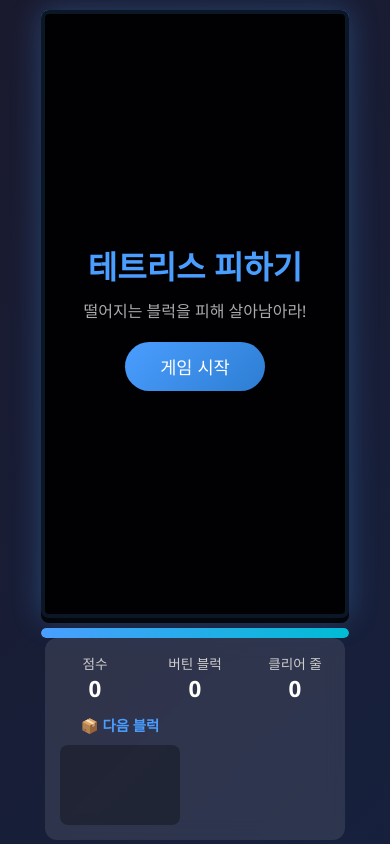
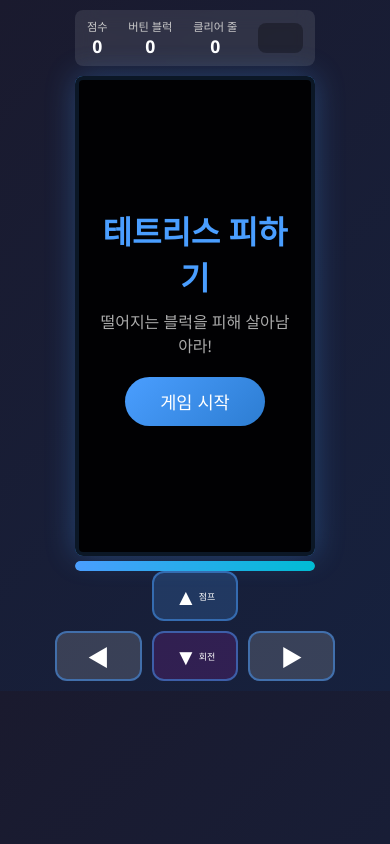
Before and after one commit to lleso0/webgame-tetris, a plain HTML site: page index.html in a window 390 px wide. Shown: the top 844 px of the page. Drawn offline with Linux system fonts and the light colour scheme.

Commit message:
Update index.html
.

```diff
--- a/index.html
+++ b/index.html
@@ -3,7 +3,7 @@
 <head>
     <meta charset="UTF-8">
     <meta name="viewport" content="width=device-width, initial-scale=1.0, maximum-scale=1.0, user-scalable=no">
-    <title>테트리스 피하기</title>
+    <title>테트리스 피하기 - 모바일 최적화본</title>
     <style>
         * {
             margin: 0;
@@ -11,20 +11,22 @@
             box-sizing: border-box;
             /* 모바일 터치 시 파란색 깜빡임 제거 */
             -webkit-tap-highlight-color: transparent;
-            /* 텍스트 선택 방지 */
+            /* 텍스트 선택 및 롱터치 팝업 방지 */
             user-select: none;
             -webkit-user-select: none;
+            -webkit-touch-callout: none;
         }
 
         body {
             background: linear-gradient(135deg, #1a1a2e 0%, #16213e 100%);
             min-height: 100vh;
+            min-height: -webkit-fill-available; /* 모바일 주소창 대응 */
             display: flex;
             flex-direction: column;
             justify-content: center;
             align-items: center;
             font-family: 'Segoe UI', sans-serif;
-            overflow: hidden;
+            overflow: hidden; /* 스크롤 방지 */
             padding: 10px;
         }
 
@@ -44,6 +46,7 @@
             border-radius: 8px;
             box-shadow: 0 0 30px rgba(74, 158, 255, 0.3);
             background-color: #0a0a15;
+            display: block;
             max-width: 100%;
             height: auto;
         }
@@ -118,7 +121,7 @@
         .controls p {
             font-size: 0.85em;
             color: #eee;
-            margin-bottom: 30px;
+            margin-bottom: 8px;
         }
 
         .key {
@@ -133,10 +136,10 @@
             display: none;
             grid-template-columns: repeat(3, 1fr);
             grid-template-rows: repeat(2, 1fr);
-            gap: 12px;
+            gap: 10px;
             width: 100%;
-            max-width: 320px;
-            margin-top: 25px;
+            max-width: 280px;
+            margin-top: 15px;
         }
 
         .touch-btn {
@@ -144,11 +147,11 @@
             border: 2px solid rgba(74, 158, 255, 0.5);
             border-radius: 12px;
             color: white;
-            font-size: 1.6em;
+            font-size: 1.4em;
             display: flex;
             justify-content: center;
             align-items: center;
-            height: 60px;
+            height: 50px;
             cursor: pointer;
             transition: background 0.1s;
         }
@@ -251,25 +254,75 @@
         /* 📱 모바일 디바이스 스타일 (화면 가로가 768px 이하) */
         @media (max-width: 768px) {
             body {
-                justify-content: flex-start;
-                overflow-y: auto;
+                justify-content: center;
+                overflow: hidden;
             }
             .game-wrapper {
                 flex-direction: column;
                 align-items: center;
-                gap: 15px;
+                gap: 10px;
+            }
+
+            /* 모바일에서 게임 가로폭에 맞춰 캔버스 크기 다운사이징 */
+            #gameCanvas {
+                width: 240px;
+                height: 480px;
+            }
+
+            /* 점수판을 상단 레이아웃으로 변경 */
+            .info-panel {
+                width: 240px;
+                display: flex;
+                flex-direction: row;
+                justify-content: space-between;
+                align-items: center;
+                padding: 8px 12px;
+                border-radius: 8px;
+                order: -1; /* 캔버스보다 위로 올림 */
+            }
+            .info-panel h2, .controls { display: none; }
+
+            .stat {
+                flex-direction: column;
+                margin-bottom: 0;
+                align-items: center;
+            }
+            .stat-label { font-size: 0.7em; }
+            .stat-value { font-size: 1.1em; }
+
+            .next-block {
+                margin-top: 0;
+                padding-top: 0;
+                border-top: none;
+                display: flex;
+                flex-direction: column;
+                align-items: center;
+            }
+            .next-block h3 { display: none; } /* 텍스트 숨김 */
+            #nextBlockCanvas {
+                width: 45px;
+                height: 30px;
+            }
+
+            .mobile-pad {
+                display: grid;
+            }
+        }
+
+        /* 📱 높이가 극단적으로 작은 모바일 대응 (아이폰 SE 등) */
+        @media (max-height: 700px) and (max-width: 768px) {
+            #gameCanvas {
+                width: 200px;
+                height: 400px;
             }
             .info-panel {
-                width: 300px;
-                display: flex;
-                flex-wrap: wrap;
-                justify-content: space-between;
-                padding: 15px;
+                width: 200px;
+                padding: 5px 10px;
             }
-            .info-panel h2, .controls { display: none; } /* 설명란은 모바일에서 숨김 */
-            .stat { flex-direction: column; min-width: 70px; }
-            .next-block { margin-top: 0; padding-top: 0; border-top: none; }
-            .mobile-pad { display: grid; } /* 모바일 패드 표시 */
+            .stat-value { font-size: 1em; }
+            #nextBlockCanvas { width: 36px; height: 24px; }
+            .touch-btn { height: 42px; font-size: 1.2em; }
+            .mobile-pad { max-width: 240px; margin-top: 10px; gap: 6px; }
         }
     </style>
 </head>
@@ -447,7 +500,7 @@
 
                         if (this.x + this.width > blockLeft + 2 && this.x < blockRight - 2) {
                             if (this.vy >= 0 && this.y + this.height > blockTop && this.y + this.height < blockBottom && this.y < blockTop) {
-                                this.y = blockTop - this.height;
+                                    this.y = blockTop - this.height;
                                 this.vy = 0;
                                 this.onGround = true;
                                 this.jumpCount = 0;
@@ -666,16 +719,16 @@
             if (!nextTetromino) return;
             const shape = nextTetromino.shape;
             const color = nextTetromino.color;
-            const blockSize = 20;
+            const blockSize = nextCanvas.width / 6; // 모바일 축소 대응 유연한 크기 계산
             const offsetX = (nextCanvas.width - shape[0].length * blockSize) / 2;
             const offsetY = (nextCanvas.height - shape.length * blockSize) / 2;
             for (let y = 0; y < shape.length; y++) {
                 for (let x = 0; x < shape[0].length; x++) {
                     if (shape[y][x]) {
                         nextCtx.fillStyle = color;
-                        nextCtx.fillRect(offsetX + x * blockSize, offsetY + y * blockSize, blockSize - 2, blockSize - 2);
+                        nextCtx.fillRect(offsetX + x * blockSize, offsetY + y * blockSize, blockSize - 1, blockSize - 1);
                         nextCtx.fillStyle = 'rgba(255,255,255,0.3)';
-                        nextCtx.fillRect(offsetX + x * blockSize, offsetY + y * blockSize, blockSize - 2, 4);
+                        nextCtx.fillRect(offsetX + x * blockSize, offsetY + y * blockSize, blockSize - 1, 3);
                     }
                 }
             }
@@ -738,11 +791,11 @@
             indicator.classList.remove('hidden', 'tracking', 'locked', 'dropping');
             timerBar.classList.remove('tracking', 'locked');
             if (blockPhase === 'tracking') {
-                indicator.textContent = '🎯 추적 중... (회전: ▼)';
+                indicator.textContent = '🎯 추적 중...';
                 indicator.classList.add('tracking');
                 timerBar.classList.add('tracking');
             } else if (blockPhase === 'locked') {
-                indicator.textContent = '⚠️ 위치 고정! 피해!';
+                indicator.textContent = '⚠️ 위치 고정!';
                 indicator.classList.add('locked');
                 timerBar.classList.add('locked');
             } else if (blockPhase === 'dropping') {
@@ -820,22 +873,25 @@
         });
         window.addEventListener('keyup', (e) => { keys[e.code] = false; });
 
-        // 📱 모바일 터치 이벤트 바인딩 함수
+        // 📱 모바일 터치 이벤트 바인딩 함수 (터치 유실 방지 및 기본 동작 제어 적용)
         function setupMobileButton(elementId, keyCode) {
             const btn = document.getElementById(elementId);
 
-            btn.addEventListener('touchstart', (e) => {
+            const onPress = (e) => {
                 e.preventDefault();
                 keys[keyCode] = true;
-
                 if (keyCode === 'ArrowUp' && gameRunning && player) player.jump();
                 if (keyCode === 'ArrowDown' && gameRunning) rotateCurrentBlock();
-            });
+            };
 
-            btn.addEventListener('touchend', (e) => {
+            const onRelease = (e) => {
                 e.preventDefault();
                 keys[keyCode] = false;
-            });
+            };
+
+            btn.addEventListener('touchstart', onPress, {passive: false});
+            btn.addEventListener('touchend', onRelease, {passive: false});
+            btn.addEventListener('touchcancel', onRelease, {passive: false});
         }
 
         setupMobileButton('padLeft', 'ArrowLeft');
```
